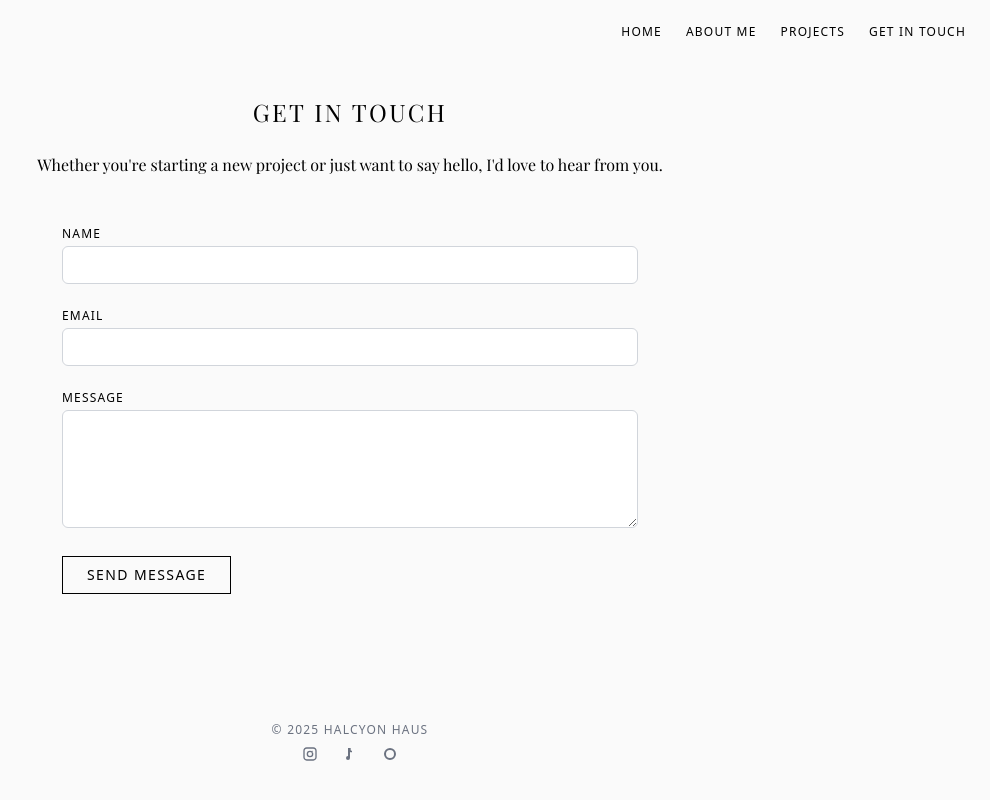
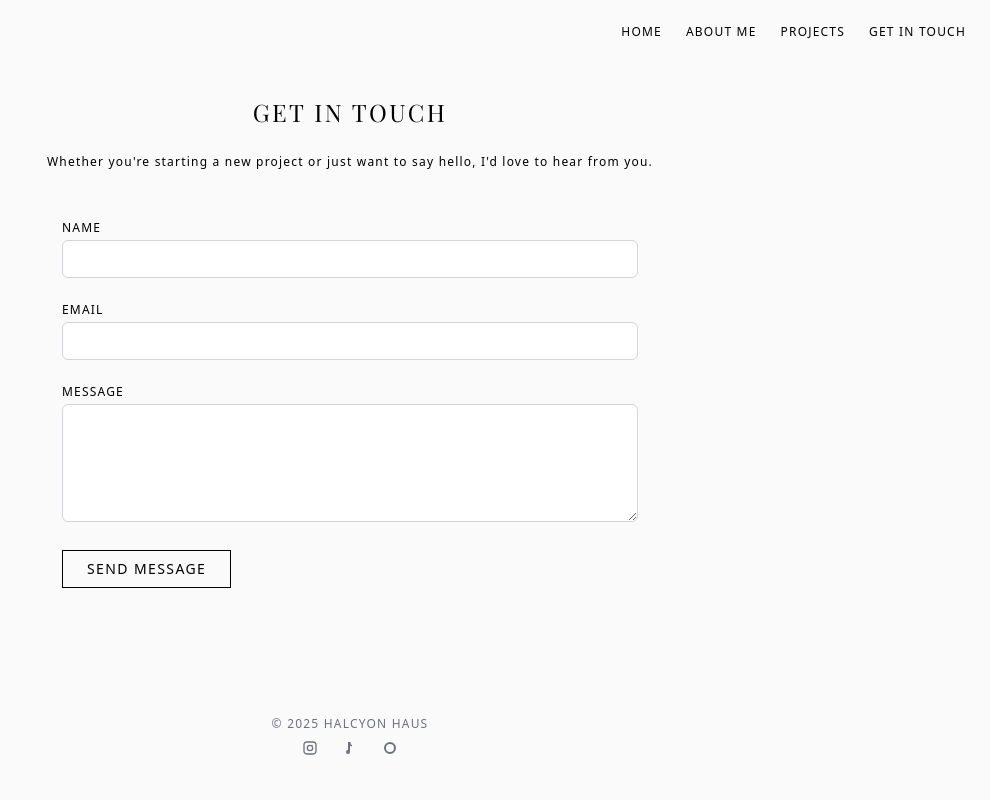
Before and after one commit to HalcyonHaus/halcyonhaus-site, a Next.js app: page /contact in a window 1280 px wide. Shown: the whole page, without its empty margins (290-1280 px from the left). Built offline with nearby package versions, Linux system fonts and the light colour scheme.

Commit message:
Update contact.js

```diff
--- a/pages/contact.js
+++ b/pages/contact.js
@@ -51,12 +51,10 @@ export default function ContactPage() {
         </h1>
 
         <p
-          className="text-center text-base font-light mt-6 px-4 leading-relaxed"
-          style={{ fontFamily: "'Playfair Display', serif" }}
-        >
-          Whether you're starting a new project or just want to say hello, I'd
-          love to hear from you.
-        </p>
+  className="text-center text-xs font-light mt-6 px-4 leading-relaxed font-inter tracking-widest"
+>
+  Whether you're starting a new project or just want to say hello, I'd love to hear from you.
+</p>
 
         {/* Contact Form */}
         <form
```
